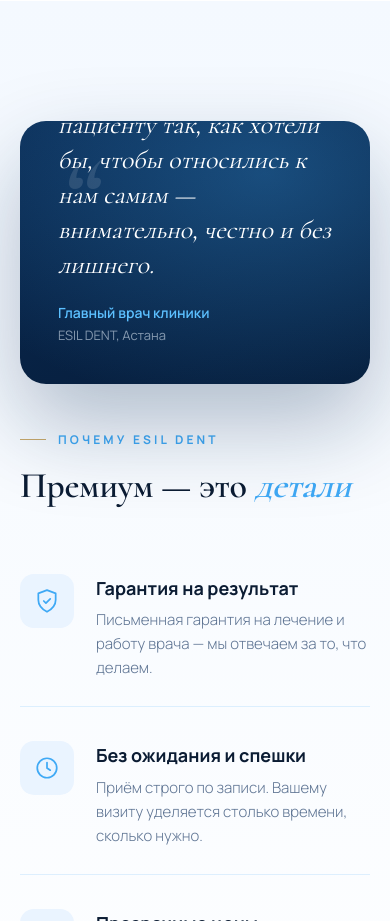
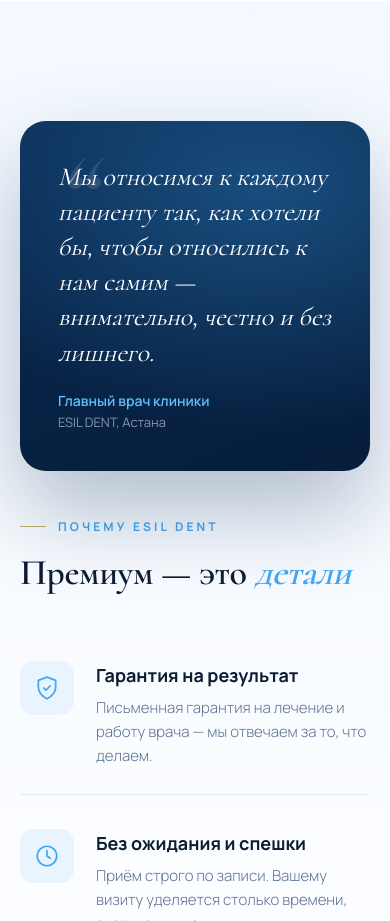
Before and after one commit to Aitmukhammed/dental-clinic, a website: page index.html in a window 390 px wide. Shown: the part 3780-4701 px from the top of the page. Drawn offline with Linux system fonts and the light colour scheme.

Commit message:
fixed bugs for mobile

```diff
--- a/index.html
+++ b/index.html
@@ -361,6 +361,7 @@
         @media(max-width:680px){
             .social-float{display:none}
             .wrap{padding:0 20px}
+            .why-visual{aspect-ratio:unset;min-height:260px}
             .nav-links{
                 position:fixed;top:0;right:0;bottom:0;width:78%;max-width:320px;
                 background:var(--navy-deep);flex-direction:column;justify-content:center;
```
